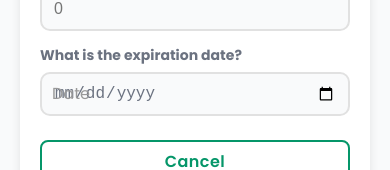
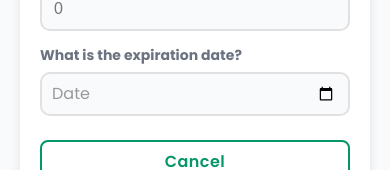
Before and after one commit to jlai9001/FastCapital, a React (Vite) app in the folder client/: page /create-investment in a window 390 px wide. Shown: the part 425-595 px from the top of the page. Built offline with nearby package versions, Linux system fonts and the light colour scheme; no server answers; sample sign-in values are in the browser's storage.

Commit message:
create investments placeholder and field size bug

```diff
--- a/client/src/pages/create-investment.css
+++ b/client/src/pages/create-investment.css
@@ -151,6 +151,21 @@ body {
     width: 100%;
   }
 
+    /* Hide the browser's native mm/dd/yyyy text when empty so it doesn't overlap "Date" */
+  .date-input.is-empty {
+    color: transparent;
+    -webkit-text-fill-color: transparent; /* iOS/Chrome/Safari */
+    caret-color: transparent;
+  }
+
+  /* When user has picked a date, show it normally */
+  .date-input.has-value {
+    color: var(--secondary_text_color);
+    -webkit-text-fill-color: var(--secondary_text_color);
+    caret-color: auto;
+  }
+
+
   .date-input-wrap .date-placeholder {
     position: absolute;
     left: 12px;
@@ -180,4 +195,27 @@ body {
     justify-content: center;
     line-height: 1;
   }
+
+  /* Chrome/WebKit: hide the internal date text parts when empty */
+.date-input.is-empty::-webkit-datetime-edit,
+.date-input.is-empty::-webkit-datetime-edit-fields-wrapper,
+.date-input.is-empty::-webkit-datetime-edit-text,
+.date-input.is-empty::-webkit-datetime-edit-month-field,
+.date-input.is-empty::-webkit-datetime-edit-day-field,
+.date-input.is-empty::-webkit-datetime-edit-year-field {
+  color: transparent;
+  -webkit-text-fill-color: transparent;
 }
+
+/* When it has a value, show the internal parts normally */
+.date-input.has-value::-webkit-datetime-edit,
+.date-input.has-value::-webkit-datetime-edit-fields-wrapper,
+.date-input.has-value::-webkit-datetime-edit-text,
+.date-input.has-value::-webkit-datetime-edit-month-field,
+.date-input.has-value::-webkit-datetime-edit-day-field,
+.date-input.has-value::-webkit-datetime-edit-year-field {
+  color: var(--secondary_text_color);
+  -webkit-text-fill-color: var(--secondary_text_color);
+}
+
+}
--- a/client/src/pages/create-investment.jsx
+++ b/client/src/pages/create-investment.jsx
@@ -185,13 +185,14 @@ export default function NewInvestment() {
           {/* Date placeholder overlay that works on iOS */}
           <div className="date-input-wrap">
             <input
-              className="create-investment-input date-input"
+              className={`create-investment-input date-input ${expirationDate ? "has-value" : "is-empty"}`}
               type="date"
               value={expirationDate}
               onChange={(e) => setExpirationDate(e.target.value)}
             />
             {!expirationDate && <span className="date-placeholder">Date</span>}
           </div>
+
         </div>
 
         <br />
```
